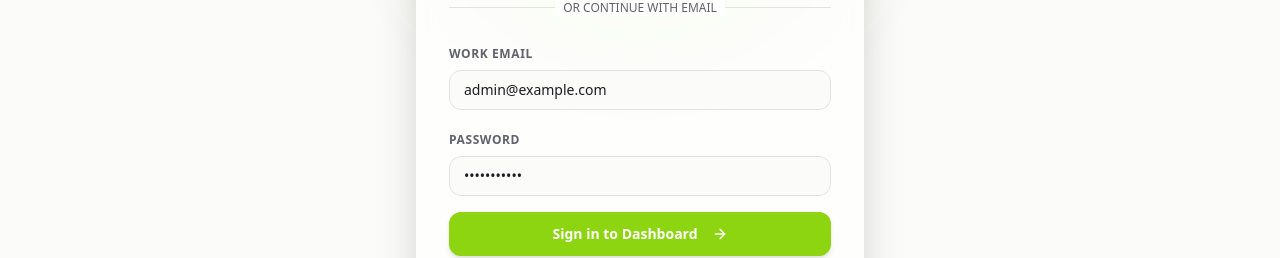
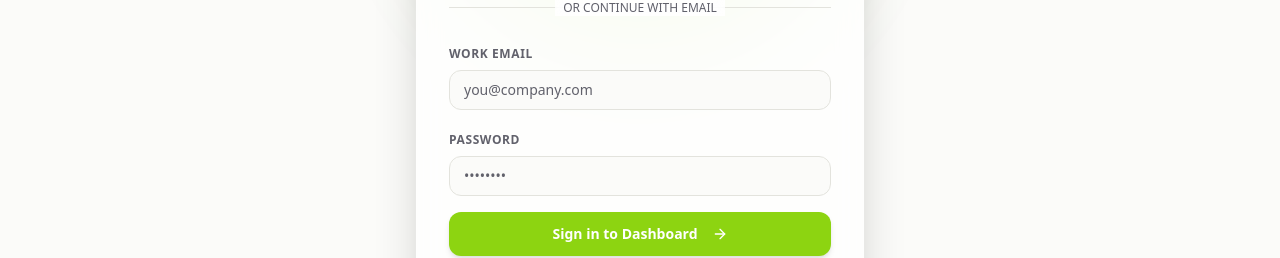
Before and after one commit to chocovish/videohost, a Next.js app in the folder apps/web/: page /auth/login in a window 1280 px wide. Shown: the part 358-616 px from the top of the page. Built offline with nearby package versions, Linux system fonts and the light colour scheme; no server answers.

Commit message:
removed dummy autofilled email and password

```diff
--- a/apps/web/app/auth/login/login-form.tsx
+++ b/apps/web/app/auth/login/login-form.tsx
@@ -15,8 +15,8 @@ export default function LoginForm() {
   const searchParams = useSearchParams();
   const callbackUrl = searchParams.get("callbackUrl") || searchParams.get("redirect") || "/dashboard";
 
-  const [email, setEmail] = useState("admin@example.com");
-  const [password, setPassword] = useState("password123");
+  const [email, setEmail] = useState("");
+  const [password, setPassword] = useState("");
   const [error, setError] = useState("");
   const [loading, setLoading] = useState(false);
   const [isUnverified, setIsUnverified] = useState(false);
```
